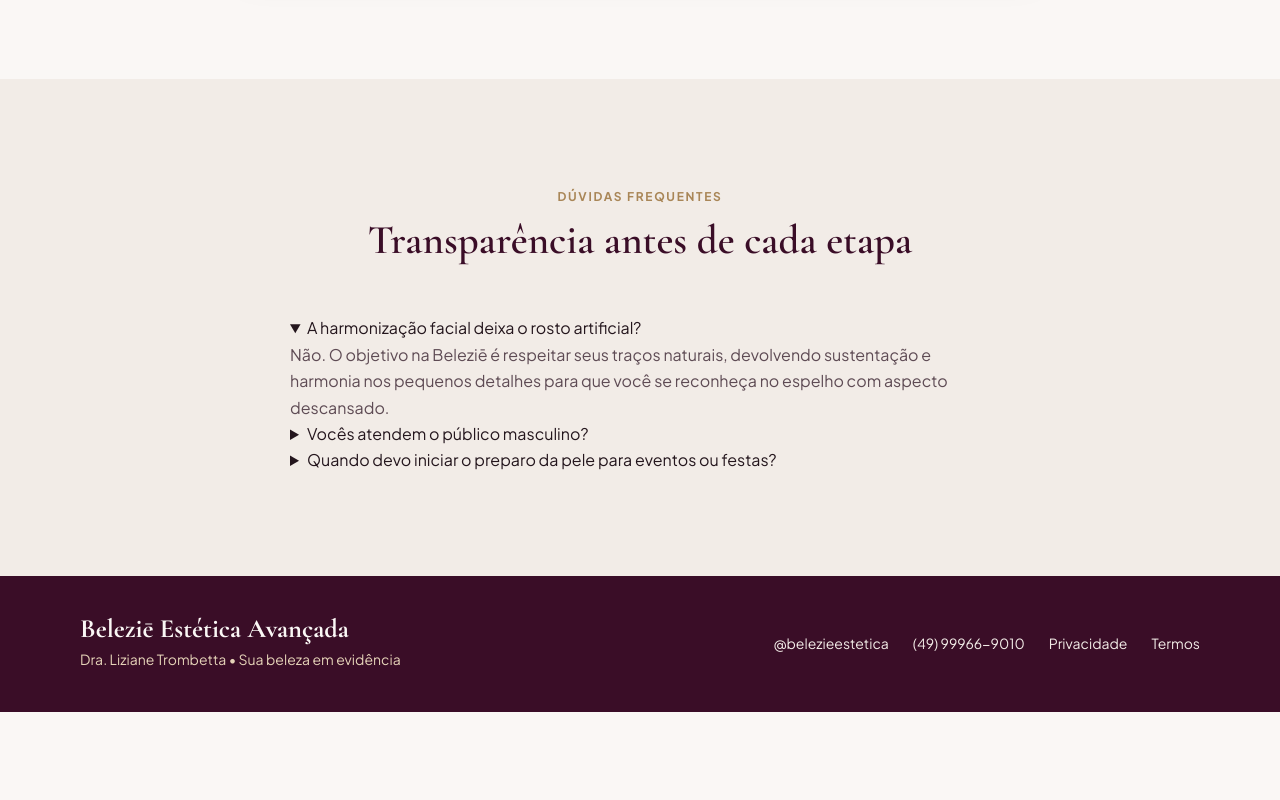
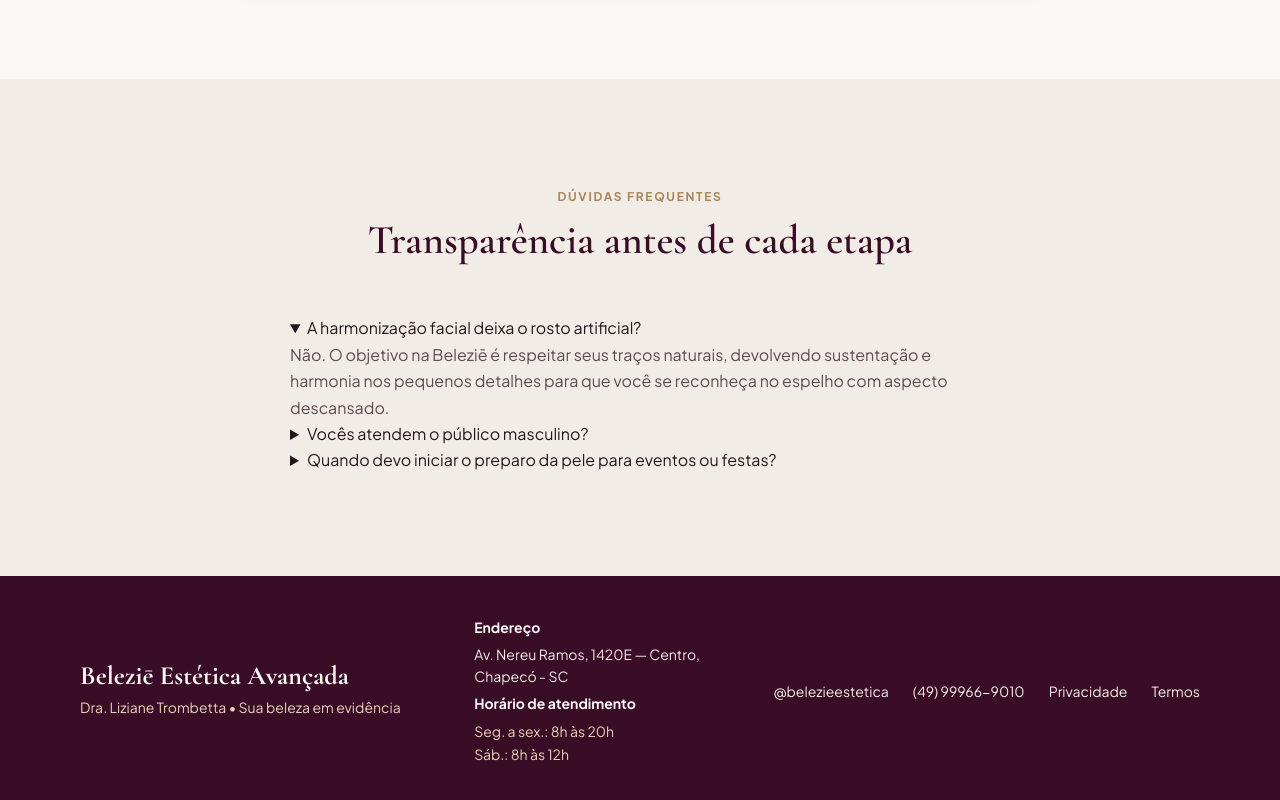
Before and after one commit to carloshenriquepalhasantos-hash/belezie-estetica, a plain HTML site: page index.html in a window 1280 px wide. Shown: the part 3755-4555 px from the top of the page. Before the commit the page ends 4467 px from the top, so only its background shows below. Drawn offline with nearby package versions, Linux system fonts and the light colour scheme.

Commit message:
Add clinic address and hours to footer
Co-authored-by: Copilot <223556219+Copilot@users.noreply.github.com>

```diff
--- a/css/sections.css
+++ b/css/sections.css
@@ -235,6 +235,34 @@
   margin-top: 0.25rem;
 }
 
+.footer-contact {
+  display: grid;
+  gap: 0.3rem;
+  max-width: 22rem;
+  font-size: var(--text-sm);
+}
+
+.footer-contact strong {
+  color: var(--color-cream-50);
+}
+
+.footer-contact address {
+  font-style: normal;
+  line-height: 1.55;
+}
+
+.footer-contact a {
+  color: inherit;
+}
+
+.footer-contact a:hover {
+  color: var(--color-gold-300);
+}
+
+.footer-contact p {
+  margin: 0;
+}
+
 .footer-links {
   display: flex;
   flex-wrap: wrap;
--- a/index.html
+++ b/index.html
@@ -234,6 +234,17 @@
         <strong class="brand-name">Beleziē Estética Avançada</strong>
         <p>Dra. Liziane Trombetta • Sua beleza em evidência</p>
       </div>
+      <div class="footer-contact">
+        <strong>Endereço</strong>
+        <address>
+          <a href="https://www.google.com/maps/search/?api=1&amp;query=Av.%20Nereu%20Ramos%2C%201420E%20%E2%80%94%20Centro%2C%20Chapec%C3%B3%20-%20SC"
+             target="_blank" rel="noopener noreferrer">
+            Av. Nereu Ramos, 1420E — Centro,<br />Chapecó - SC
+          </a>
+        </address>
+        <strong>Horário de atendimento</strong>
+        <p>Seg. a sex.: 8h às 20h<br />Sáb.: 8h às 12h</p>
+      </div>
       <div class="footer-links">
         <a href="https://www.instagram.com/belezieestetica/" target="_blank" rel="noopener noreferrer">@belezieestetica</a>
         <a href="https://wa.me/5549999669010" target="_blank" rel="noopener noreferrer">(49) 99966-9010</a>
```
